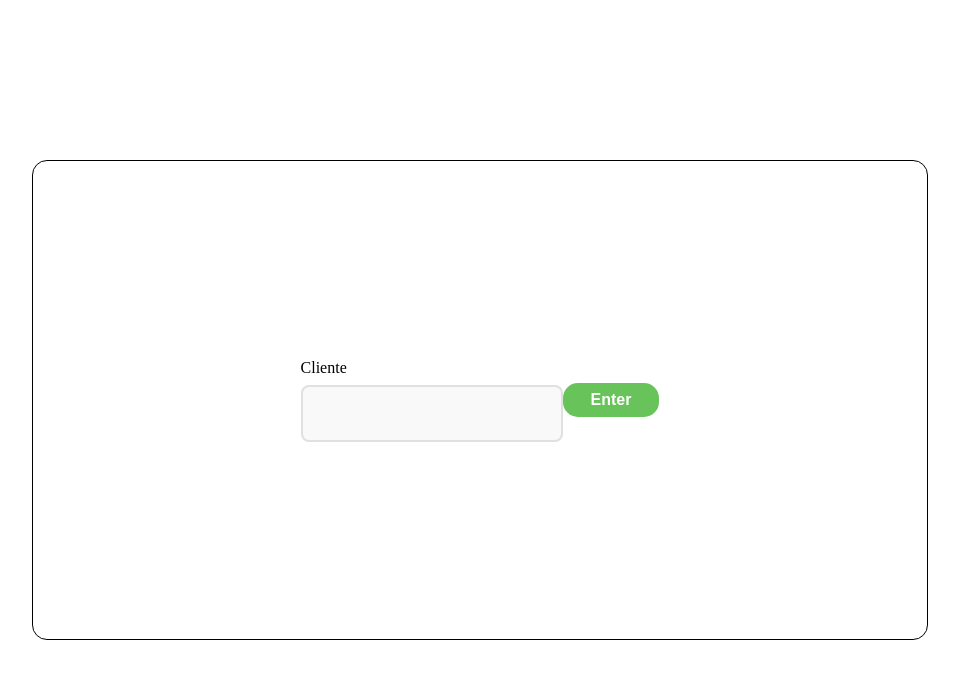
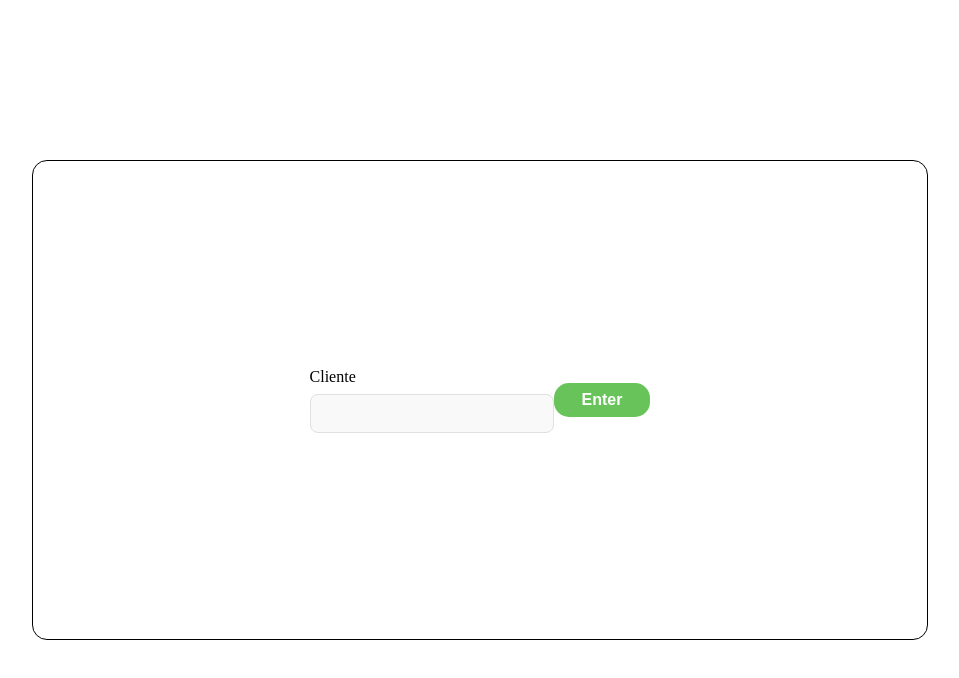
Before and after one commit to JoviOakz/ValmetProject, a React (Vite) app in the folder frontend/: page / in a window 1280 px wide. Shown: the top 678 px of the page, without its empty margins (160-1119 px from the left). Built offline with nearby package versions, Linux system fonts and the light colour scheme.

Commit message:
fix: input css

```diff
--- a/frontend/src/components/Button/styled.module.ts
+++ b/frontend/src/components/Button/styled.module.ts
@@ -1,7 +1,7 @@
 import styled from "styled-components";
 
 export const StyledButton = styled.button`
-    background-color: #68C35A;
+    background-color: #68c35a;
     color: white;
     border: none;
     padding: 8px 28px;
@@ -12,6 +12,6 @@ export const StyledButton = styled.button`
     cursor: pointer;
 
     &:hover {
-        background-color: #58B041;
+        background-color: #58b041;
     }
 `;
--- a/frontend/src/components/Input/styled.module.ts
+++ b/frontend/src/components/Input/styled.module.ts
@@ -7,23 +7,19 @@ export const InputWrapper = styled.div`
 `;
 
 export const StyledInput = styled.input`
-    padding: 1rem; /* Aumenta o padding */
-    font-size: 1.1rem; /* Aumenta o tamanho da fonte */
-    border: 2px solid #e0e0e0; /* Borda completa e mais espessa */
-    border-radius: 8px; /* Arredondamento dos cantos */
+    padding: 0.5rem;
+    font-size: 1.1rem;
+    border: 1px solid #e0e0e0;
+    border-radius: 8px;
     outline: none;
     width: 100%;
-    box-sizing: border-box;
-    background-color: #f9f9f9; /* Cor de fundo mais clara */
-    color: #333; /* Cor do texto */
+    background-color: #f9f9f9;
+    color: #333;
+    transition: border-color 0.3s ease;
 
     &:focus {
-        border-color: #ff6f61; /* Cor da borda ao focar */
-        box-shadow: 0 0 5px rgba(255, 111, 97, 0.3); /* Sombra ao focar */
-        background-color: #fff; /* Fundo branco ao focar */
-    }
-
-    &::placeholder {
-        color: #888; /* Placeholder com cor suave */
+        border-color: grey;
+        box-shadow: 0 0 5px rgba(255, 111, 97, 0.3);
+        background-color: #fff;
     }
 `;
```
